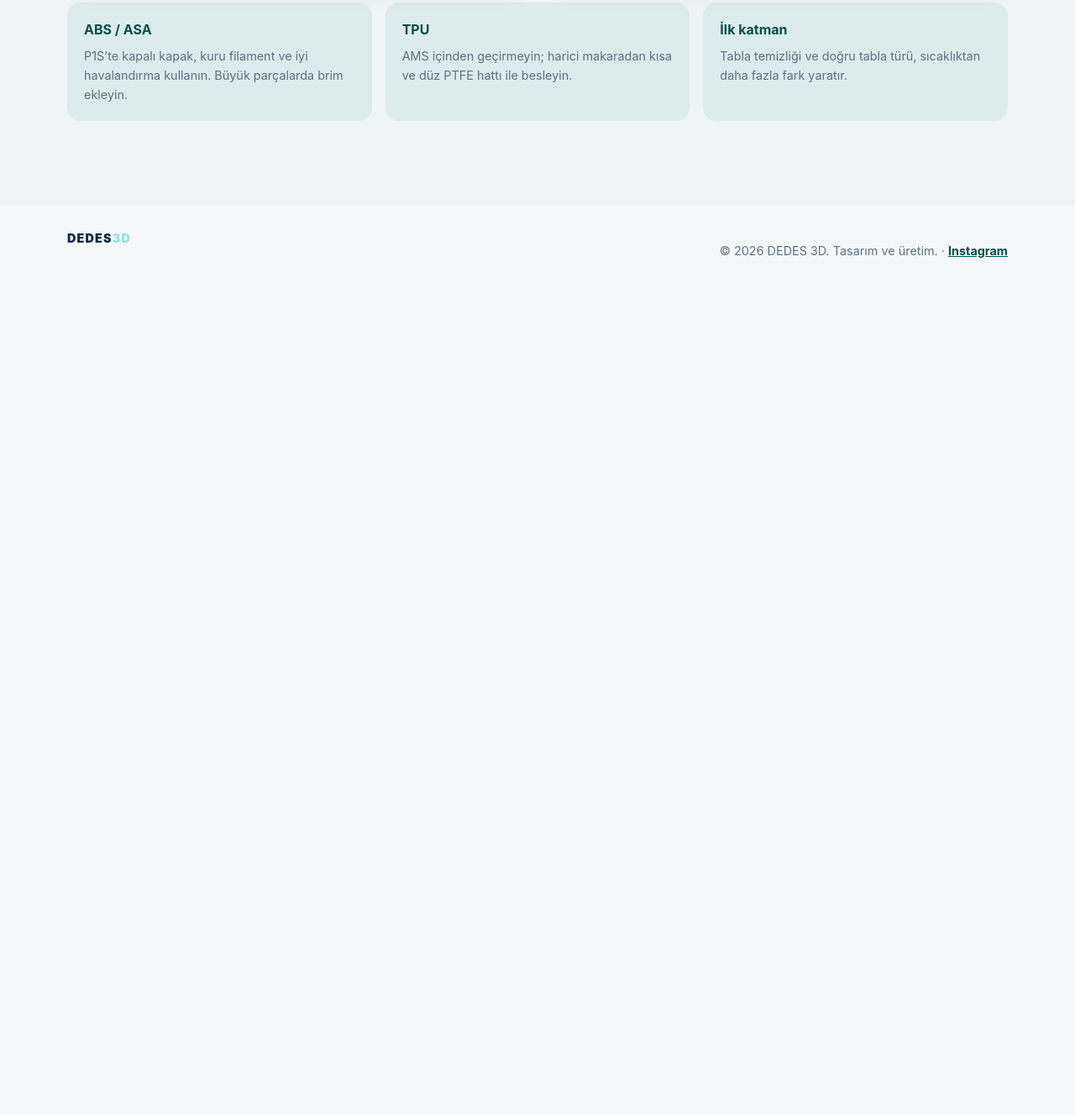
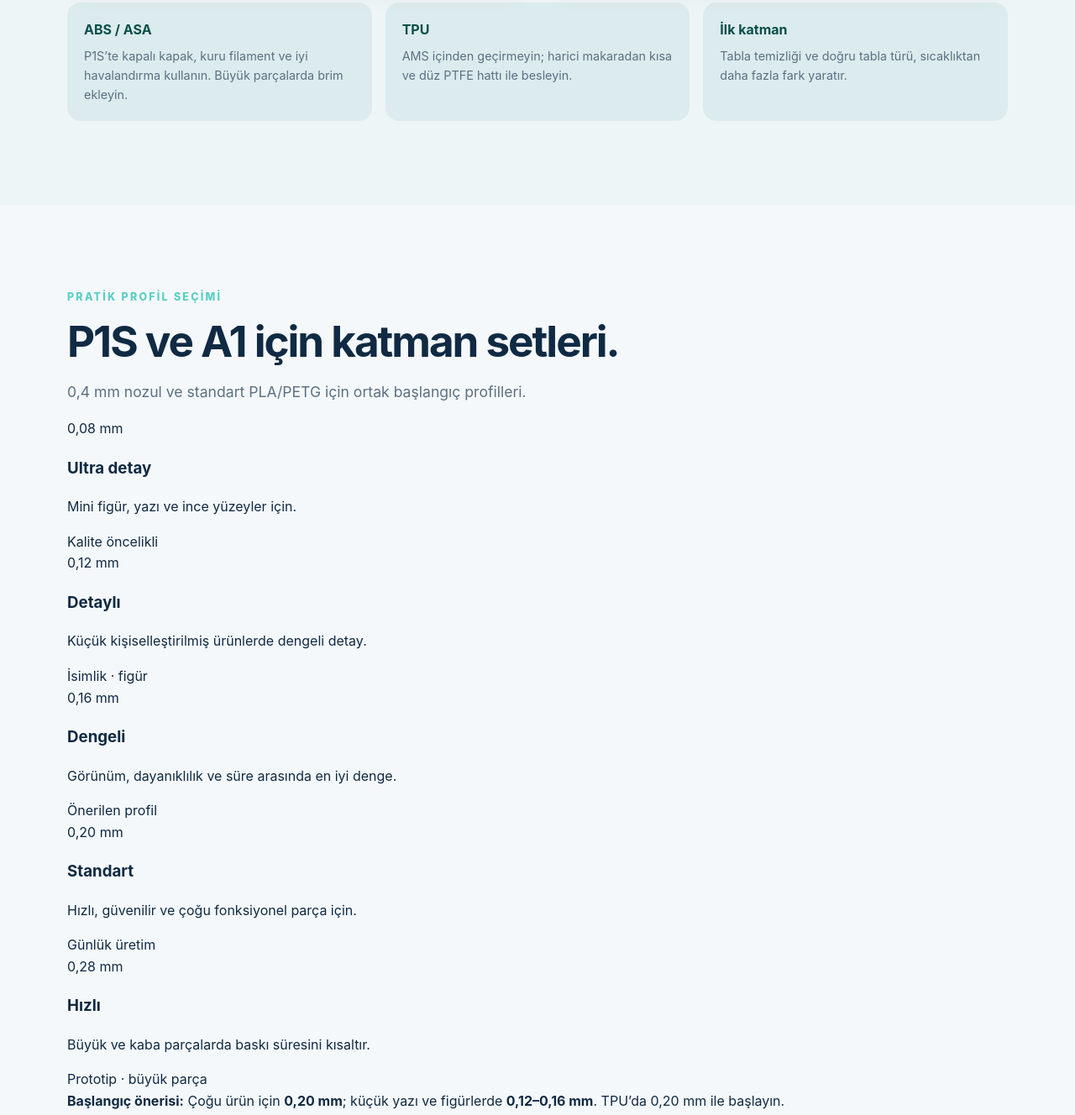
Before and after one commit to dedes-3d/dedes-3d, a plain HTML site: page index.html in a window 1280 px wide. Shown: the part 3022-4350 px from the top of the page at 84% size. Before the commit the page ends 3374 px from the top, so only its background shows below. Drawn offline with Linux system fonts and the light colour scheme.

Commit message:
P1S ve A1 katman setlerini ekle

```diff
--- a/index.html
+++ b/index.html
@@ -104,6 +104,21 @@
         </div>
       </div>
     </section>
+    <section class="section layer-sets" id="katman-setleri">
+      <div class="wrap">
+        <p class="eyebrow">Pratik profil seçimi</p>
+        <h2>P1S ve A1 için katman setleri.</h2>
+        <p class="section-lead">0,4 mm nozul ve standart PLA/PETG için ortak başlangıç profilleri.</p>
+        <div class="layer-grid">
+          <article class="layer-card"><span class="layer-size">0,08 mm</span><h3>Ultra detay</h3><p>Mini figür, yazı ve ince yüzeyler için.</p><span class="layer-use">Kalite öncelikli</span></article>
+          <article class="layer-card"><span class="layer-size">0,12 mm</span><h3>Detaylı</h3><p>Küçük kişiselleştirilmiş ürünlerde dengeli detay.</p><span class="layer-use">İsimlik · figür</span></article>
+          <article class="layer-card featured-layer"><span class="layer-size">0,16 mm</span><h3>Dengeli</h3><p>Görünüm, dayanıklılık ve süre arasında en iyi denge.</p><span class="layer-use">Önerilen profil</span></article>
+          <article class="layer-card"><span class="layer-size">0,20 mm</span><h3>Standart</h3><p>Hızlı, güvenilir ve çoğu fonksiyonel parça için.</p><span class="layer-use">Günlük üretim</span></article>
+          <article class="layer-card"><span class="layer-size">0,28 mm</span><h3>Hızlı</h3><p>Büyük ve kaba parçalarda baskı süresini kısaltır.</p><span class="layer-use">Prototip · büyük parça</span></article>
+        </div>
+        <div class="layer-tip"><strong>Başlangıç önerisi:</strong> Çoğu ürün için <b>0,20 mm</b>; küçük yazı ve figürlerde <b>0,12–0,16 mm</b>. TPU’da 0,20 mm ile başlayın.</div>
+      </div>
+    </section>
   </main>
 
   <footer class="footer wrap">
```
